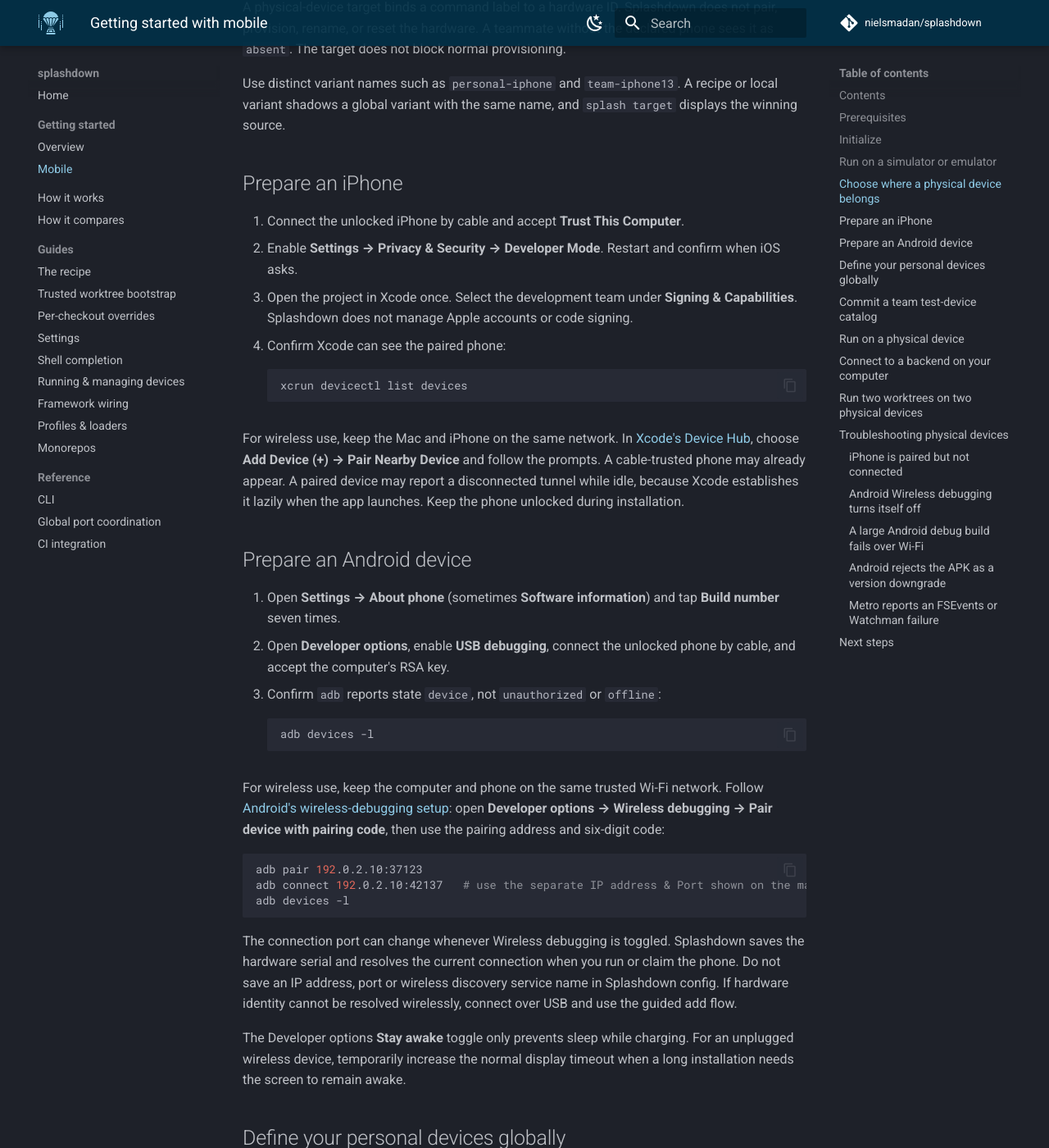
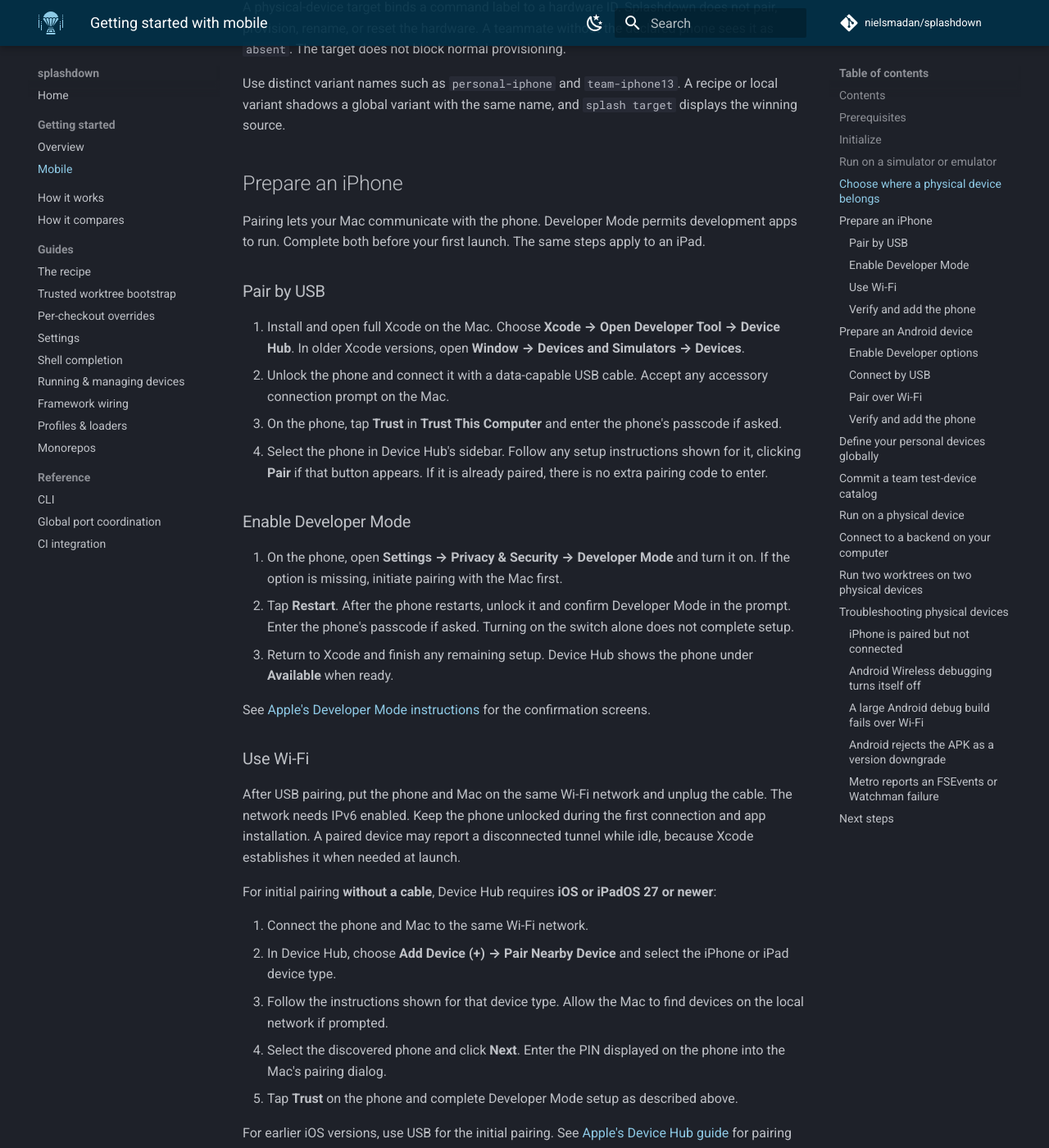
Before and after one commit to nielsmadan/splashdown, an MkDocs documentation site: the page built from docs/user/getting-started-mobile.md, in a window 1280 px wide and 1400 px high, scrolled down 2391 px. Shown: the whole window at 82% size. Built offline with MkDocs 1.6.1 and Material for MkDocs 9.7.7, drawn with Linux system fonts in a browser that asks for light colours; comment, search, counter and statistics services are not loaded; some of the changed text lies outside the part shown.

Commit message:
feat: expand device pairing instructions

````diff
--- a/docs/user/getting-started-mobile.md
+++ b/docs/user/getting-started-mobile.md
@@ -84,36 +84,119 @@
 
 ## Prepare an iPhone
 
-1. Connect the unlocked iPhone by cable and accept **Trust This Computer**.
-2. Enable **Settings → Privacy & Security → Developer Mode**. Restart and confirm when iOS asks.
-3. Open the project in Xcode once. Select the development team under **Signing & Capabilities**. Splashdown does not manage Apple accounts or code signing.
-4. Confirm Xcode can see the paired phone:
+Pairing lets your Mac communicate with the phone. Developer Mode permits development apps to run. Complete both before your first launch. The same steps apply to an iPad.
 
-    ```sh
-    xcrun devicectl list devices
-    ```
+### Pair by USB
 
-For wireless use, keep the Mac and iPhone on the same network. In [Xcode's Device Hub](https://developer.apple.com/documentation/xcode/managing-your-simulated-and-physical-devices-in-device-hub), choose **Add Device (+) → Pair Nearby Device** and follow the prompts. A cable-trusted phone may already appear. A paired device may report a disconnected tunnel while idle, because Xcode establishes it lazily when the app launches. Keep the phone unlocked during installation.
+1. Install and open full Xcode on the Mac. Choose **Xcode → Open Developer Tool → Device Hub**. In older Xcode versions, open **Window → Devices and Simulators → Devices**.
+2. Unlock the phone and connect it with a data-capable USB cable. Accept any accessory connection prompt on the Mac.
+3. On the phone, tap **Trust** in **Trust This Computer** and enter the phone's passcode if asked.
+4. Select the phone in Device Hub's sidebar. Follow any setup instructions shown for it, clicking **Pair** if that button appears. If it is already paired, there is no extra pairing code to enter.
+
+### Enable Developer Mode
+
+1. On the phone, open **Settings → Privacy & Security → Developer Mode** and turn it on. If the option is missing, initiate pairing with the Mac first.
+2. Tap **Restart**. After the phone restarts, unlock it and confirm Developer Mode in the prompt. Enter the phone's passcode if asked. Turning on the switch alone does not complete setup.
+3. Return to Xcode and finish any remaining setup. Device Hub shows the phone under **Available** when ready.
+
+See [Apple's Developer Mode instructions](https://developer.apple.com/documentation/xcode/enabling-developer-mode-on-a-device) for the confirmation screens.
+
+### Use Wi-Fi
+
+After USB pairing, put the phone and Mac on the same Wi-Fi network and unplug the cable. The network needs IPv6 enabled. Keep the phone unlocked during the first connection and app installation. A paired device may report a disconnected tunnel while idle, because Xcode establishes it when needed at launch.
+
+For initial pairing **without a cable**, Device Hub requires **iOS or iPadOS 27 or newer**:
+
+1. Connect the phone and Mac to the same Wi-Fi network.
+2. In Device Hub, choose **Add Device (+) → Pair Nearby Device** and select the iPhone or iPad device type.
+3. Follow the instructions shown for that device type. Allow the Mac to find devices on the local network if prompted.
+4. Select the discovered phone and click **Next**. Enter the PIN displayed on the phone into the Mac's pairing dialog.
+5. Tap **Trust** on the phone and complete Developer Mode setup as described above.
+
+For earlier iOS versions, use USB for the initial pairing. See [Apple's Device Hub guide](https://developer.apple.com/documentation/xcode/managing-your-simulated-and-physical-devices-in-device-hub) for pairing and connection details.
+
+### Verify and add the phone
+
+In another terminal, check that Xcode lists the phone:
+
+```sh
+xcrun devicectl list devices
+```
+
+If it is missing, reconnect it by cable, unlock it and check Xcode for unfinished setup or trust prompts. If `devicectl` is unavailable, install and select full Xcode, rather than only the standalone Command Line Tools.
+
+Return to Splashdown and choose **Phone setup complete · scan again**, or start `splash target add device --platform ios --global`. Select the phone, choose a command name and save it. To change the name reported by the phone itself, use **Settings → General → About → Name**, then scan again.
+
+Before running your app, open its project in Xcode and select the development team under **Signing & Capabilities**. Pairing does not verify app signing or installation. Splashdown does not manage Apple accounts or code signing.
 
 ## Prepare an Android device
 
-1. Open **Settings → About phone** (sometimes **Software information**) and tap **Build number** seven times.
-2. Open **Developer options**, enable **USB debugging**, connect the unlocked phone by cable, and accept the computer's RSA key.
-3. Confirm `adb` reports state `device`, not `unauthorized` or `offline`:
+Install current [Android SDK Platform-Tools](https://developer.android.com/tools/releases/platform-tools) on the computer and make sure `adb` is on `PATH`. If the Splashdown guide is already open, run the commands below in another terminal.
+
+### Enable Developer options
+
+1. Open **Settings → About phone** and tap **Build number** seven times. On Samsung, it is under **About phone → Software information → Build number**. Follow any confirmation prompt.
+2. Find **Developer options** in Settings, often under **System**, and keep its main switch enabled. Menu names vary by manufacturer, so use Settings search if necessary. See [Android's Developer options guide](https://developer.android.com/studio/debug/dev-options).
+
+Choose either USB or Wi-Fi below. USB authorization and wireless pairing are separate. You can use Wi-Fi without connecting a USB cable first on Android 11 or newer.
+
+### Connect by USB
+
+1. Turn on **USB debugging** in Developer options.
+2. Connect a data-capable USB cable to the computer and unlock the phone.
+3. Accept **Allow USB debugging?** on the phone. This authorizes the computer's RSA key. On your own test machine, you can also select **Always allow from this computer**.
+4. Check the connection:
 
     ```sh
     adb devices -l
     ```
 
-For wireless use, keep the computer and phone on the same trusted Wi-Fi network. Follow [Android's wireless-debugging setup](https://developer.android.com/tools/adb): open **Developer options → Wireless debugging → Pair device with pairing code**, then use the pairing address and six-digit code:
+Look for your phone with state `device`. No `adb pair` command is needed for USB.
+
+### Pair over Wi-Fi
+
+These steps require Android 11 or newer and a computer and phone on the same Wi-Fi network:
+
+1. Open **Developer options → Wireless debugging**, turn it on and allow debugging on the network when prompted.
+2. Tap **Pair device with pairing code**. Keep this dialog open. It shows a pairing IP address, a port and a six-digit code.
+3. Run `adb pair` with the address and port from that dialog, replacing the example below with the values on your phone:
+
+    ```sh
+    adb pair 192.0.2.10:37123
+    ```
+
+4. Enter the six-digit code when the terminal asks. Wait for the successful-pairing message, then run `adb devices -l`.
+5. If the phone is still missing, return to the main **Wireless debugging** page. Use the separate **IP address & Port** displayed there with `adb connect`:
+
+    ```sh
+    adb connect 192.0.2.10:42137
+    adb devices -l
+    ```
+
+The two addresses above are examples. **The pairing port and connection port are different.** Pairing authorizes the computer, while connecting opens the debugging session. A successful pairing alone does not guarantee the phone will appear in Splashdown. Check for state `device` in `adb devices -l`. See [Android's wireless-debugging guide](https://developer.android.com/tools/adb#connect-to-a-device-over-wi-fi).
+
+If Wireless debugging turns off, enable it again and use the connection address currently displayed. Its port can change. If your computer is still listed under **Paired devices**, try `adb connect` before pairing again. Pair again if the computer has been forgotten or its debugging authorization revoked.
+
+### Verify and add the phone
+
+Run:
 
 ```sh
-adb pair 192.0.2.10:37123
-adb connect 192.0.2.10:42137   # use the separate IP address & Port shown on the main page
 adb devices -l
 ```
 
-The connection port can change whenever Wireless debugging is toggled. Splashdown saves the hardware serial and resolves the current connection when you run or claim the phone. Do not save an IP address, port or wireless discovery service name in Splashdown config. If hardware identity cannot be resolved wirelessly, connect over USB and use the guided add flow.
+| What you see | Next step |
+| --- | --- |
+| Your phone with state `device` | Return to Splashdown and choose **Phone setup complete · scan again**. |
+| `unauthorized` | Unlock the phone and accept its debugging authorization prompt. |
+| `offline` | Reconnect the USB cable or use the current Wi-Fi connection address, then check again. |
+| No USB entry | Try another data cable or port. With the cable connected, toggle USB debugging off and on, then accept the authorization prompt. |
+| No Wi-Fi entry | Check Wireless debugging is still enabled, both devices use the same network, and `adb connect` uses the main page's current connection port. |
+| `adb` command not found | Install Platform-Tools and add its `platform-tools` directory to `PATH`. |
+
+If the guide is not open, run `splash target add device --platform android --global`. Select the phone, choose a command name and save it.
+
+Splashdown saves the hardware serial and resolves the current connection when you run or claim the phone. Do not save an IP address, port or wireless discovery service name in Splashdown config. If hardware identity cannot be resolved wirelessly, connect over USB and use the guided add flow.
 
 The Developer options **Stay awake** toggle only prevents sleep while charging. For an unplugged wireless device, temporarily increase the normal display timeout when a long installation needs the screen to remain awake.
 
````
Also changed, not shown: docs/user/devices.md (+10 -7 lines), 1 other file.
